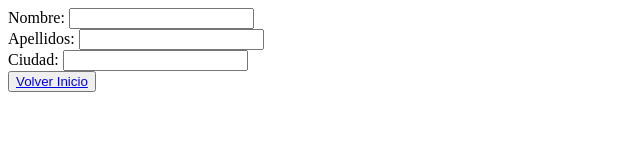
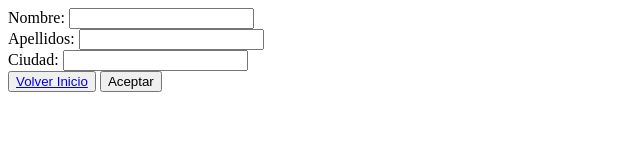
Before and after one commit to IES-Almudeyne-2324-DAW/DAVID-RAMAS, a plain HTML site: page formulario.html in a window 1280 px wide. Shown: the whole page, without its empty margins (0-640 px from the left). Drawn offline with Linux system fonts and the light colour scheme.

Commit message:
Modificación del error, creación de un botón aceptar para aceptar el envío

```diff
--- a/formulario.html
+++ b/formulario.html
@@ -19,5 +19,6 @@
         <input type="text">
     </div>
     <button><a href="index.html">Volver Inicio</a></button>
+    <button value="aceptar">Aceptar</button>
 </body>
 </html>
```
